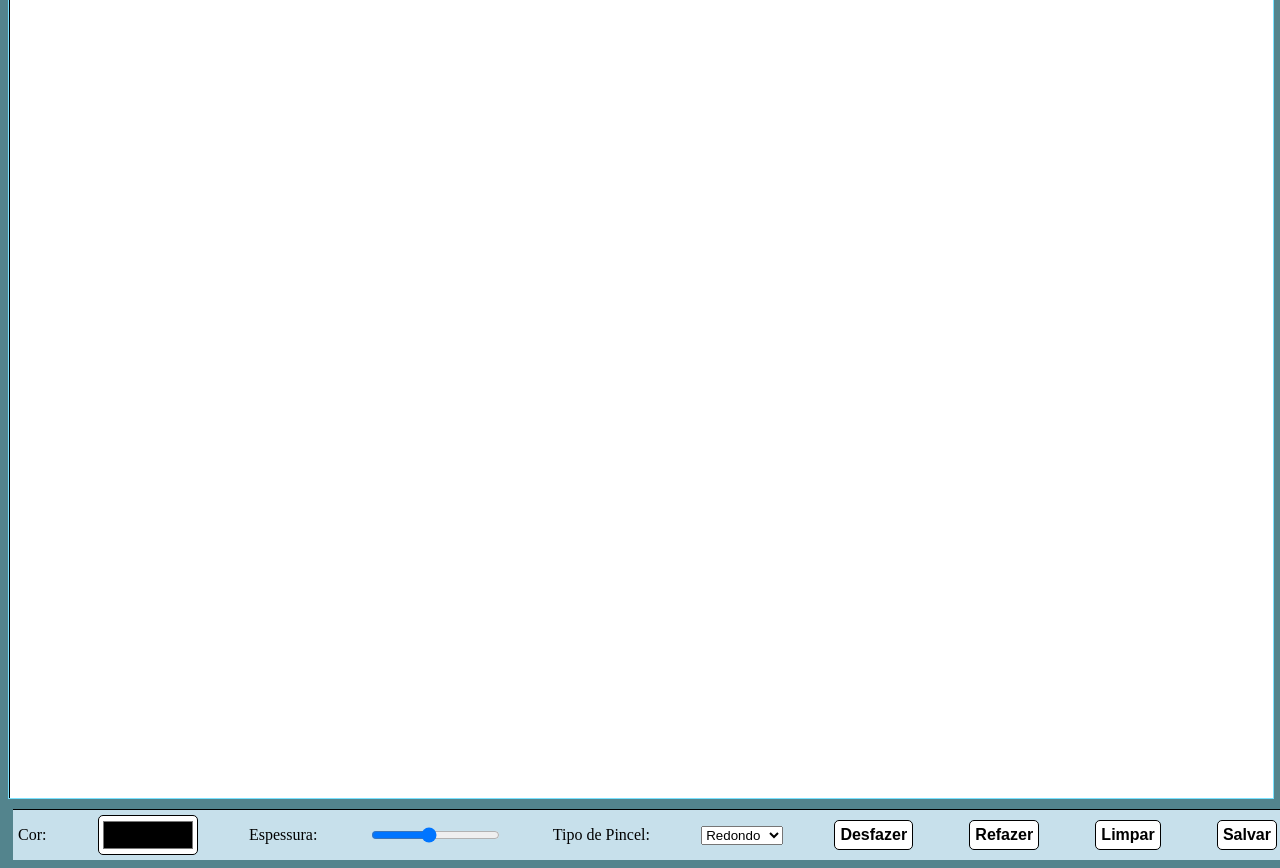
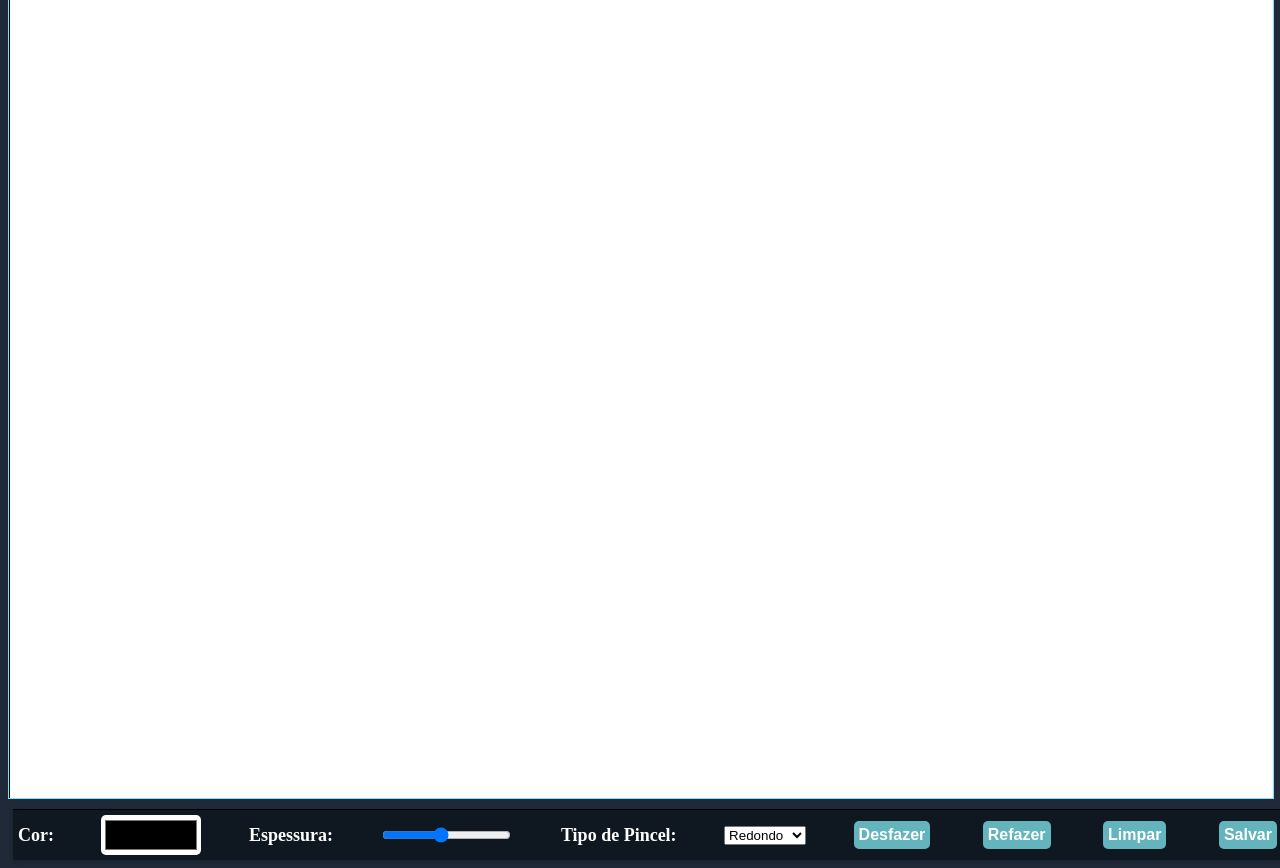
Before and after one commit to ElliotCassimiro/PaintTabajara, a plain HTML site: page index.html in a window 1280 px wide. Shown: the part 100-968 px from the top of the page. Drawn offline with Linux system fonts and the light colour scheme.

Commit message:
Estilos alterados e Bug do Undo corrigido

```diff
--- a/css/style.css
+++ b/css/style.css
@@ -1,36 +1,33 @@
 body {
-  background-color: rgb(83, 132, 141);
+  background-color: #1f2937;
+  color: #ffffff;
 }
 
 #h1 {
-  text-align:center;
-  color: #fffbfb;
+  text-align: center;
   font-size: 60px;
   font-weight: bold;
   margin: 0;
   padding: 10px;
-
 }
 
 #brush-color {
   width: 100px;
   height: 40px;
-  border: 1px solid #000;
+  border: none;
   border-radius: 5px;
   outline: none;
-  background-color: #fff;
-
+  background-color: #ffffff;
 }
 
 #canvas-container {
   width: 100%;
   height: 100vh;
-  background-color: aqua;
+  background-color: #212e3a;
   border: 1px solid #78e2ff;
   position: relative;
   margin: 0 auto;
   overflow: hidden;
-
 }
 
 #canvas {
@@ -41,7 +38,6 @@ body {
   position: absolute;
   top: 0;
   left: 0;
-
 }
 
 #toolbar {
@@ -56,59 +52,41 @@ body {
   display: flex;
   justify-content: space-between;
   align-items: center;
-    background-color: #c7e0eb;
-
+  background-color: #0f1720;
+  font-size: large;
+  font-weight: bold;
+  box-shadow: 0 2px 4px rgba(0, 0, 0, 0.2);
 }
 
 button {
   margin-right: 5px;
   padding: 5px;
-    border: 1px solid #000;
+  border: none;
   border-radius: 5px;
   cursor: pointer;
-    background-color: #fff;
+  background-color: #394e63;
   outline: none;
   font-size: 16px;
   font-weight: bold;
-    color: #000;
-
+  color: #ffffff;
+  transition: background-color 0.3s, color 0.3s;
 }
 
 button:hover {
-    background-color: #000;
-    color: #fff;
-  }
-  #undo-button {
-    background-color: #fff;
-    color: #000;
-  }
-  #redo-button {
-    background-color: #fff;
-    color: #000;
-  }
-  #clear-button {
-    background-color: #fff;
-    color: #000;
-  }
-  #save-button {
-    background-color: #fff;
-    color: #000;
-  }
-  #undo-button:hover {
-    background-color: #000;
-    color: #fff;
-  }
-  #redo-button:hover {
-    background-color: #000;
-    color: #fff;
-  }
-  #clear-button:hover {
-    background-color: #000;
-    color: #fff;
-  }
-  #save-button:hover {
-    background-color: #000;
-    color: #fff;
+  background-color: #283845;
 }
 
-/* End of Code Snippet */
+#undo-button,
+#redo-button,
+#clear-button,
+#save-button {
+  background-color: #64b4bd;
+  color: #ffffff;
+}
+
+#undo-button:hover,
+#redo-button:hover,
+#clear-button:hover,
+#save-button:hover {
+  background-color: #628e9b;
+}
--- a/js/script.js
+++ b/js/script.js
@@ -37,6 +37,9 @@ function startDrawing(event) {
   isDrawing = true;
   ctx.beginPath();
   ctx.moveTo(event.offsetX, event.offsetY);
+
+  // Save the initial state of the canvas onto the undoStack
+  undoStack.push(ctx.getImageData(0, 0, canvas.width, canvas.height));
 }
 
 // Função para continuar o desenho
@@ -57,22 +60,25 @@ function stopDrawing() {
 
   // Adicionar ação ao stack de desfazer
   undoStack.push(ctx.getImageData(0, 0, canvas.width, canvas.height));
+
+  // Chamar a função undo imediatamente após salvar o estado
+  undo();
 }
 
 // Função para desfazer a última ação
 function undo() {
   if (undoStack.length === 0) return;
-  redoStack.push(ctx.getImageData(0, 0, canvas.width, canvas.height));
-  ctx.putImageData(undoStack.pop(), 0, 0);
+  redoStack.push(ctx.getImageData(0, 0, canvas.width, canvas.height)); // Save current state onto redoStack
+  const imageData = undoStack.pop(); // Retrieve the last state from undoStack
+  ctx.putImageData(imageData, 0, 0); // Restore the last state on the canvas
 }
 
-// Função para refazer a última ação desfeita
 function redo() {
   if (redoStack.length === 0) return;
-  undoStack.push(ctx.getImageData(0, 0, canvas.width, canvas.height));
-  ctx.putImageData(redoStack.pop(), 0, 0);
+  undoStack.push(ctx.getImageData(0, 0, canvas.width, canvas.height)); // Save current state onto undoStack
+  const imageData = redoStack.pop(); // Retrieve the last state from redoStack
+  ctx.putImageData(imageData, 0, 0); // Restore the last state on the canvas
 }
-
 // Função para limpar o canvas
 function clearCanvas() {
   ctx.clearRect(0, 0, canvas.width, canvas.height);
```
Lines whose indentation alone changed are shown as unchanged.
